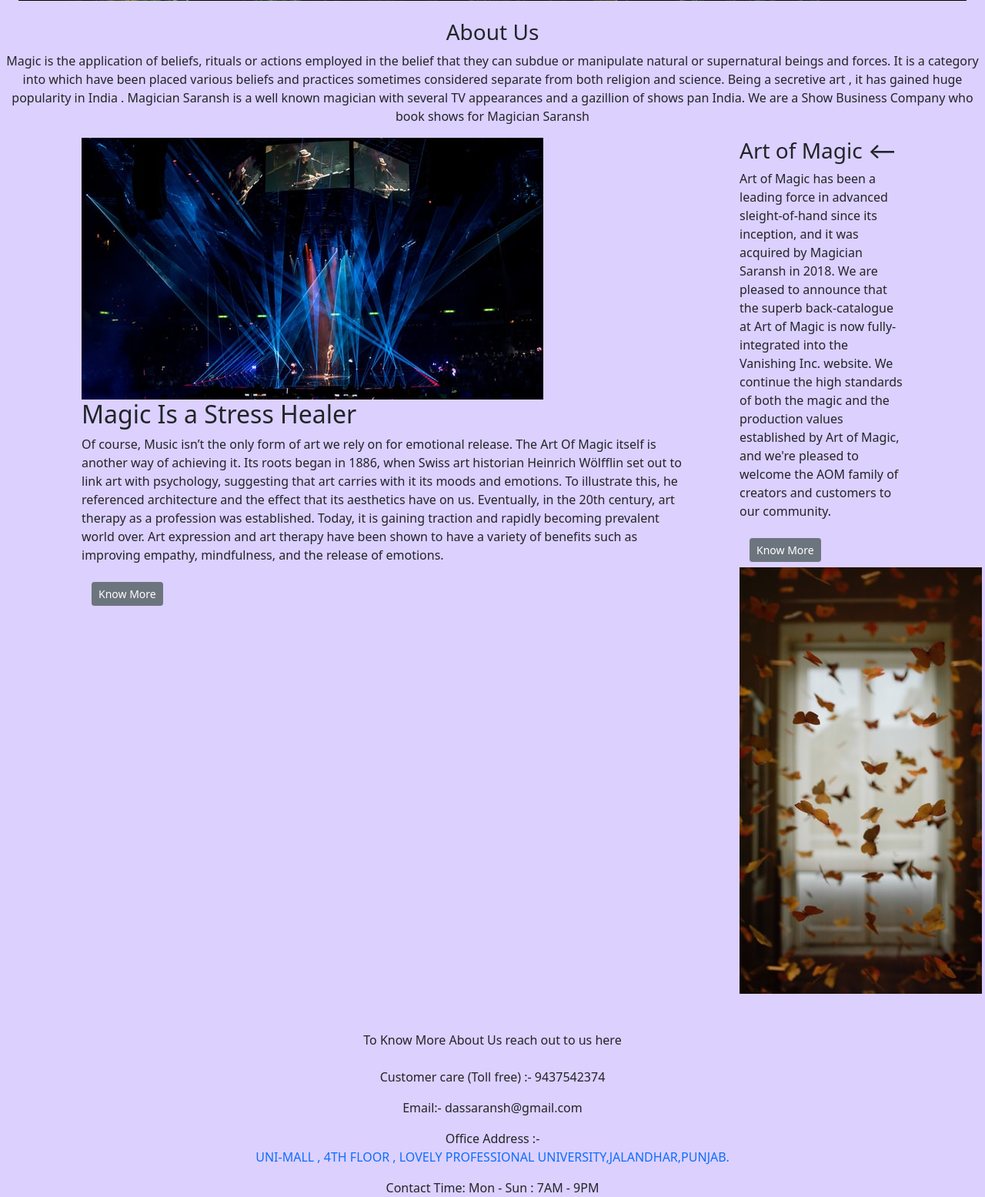
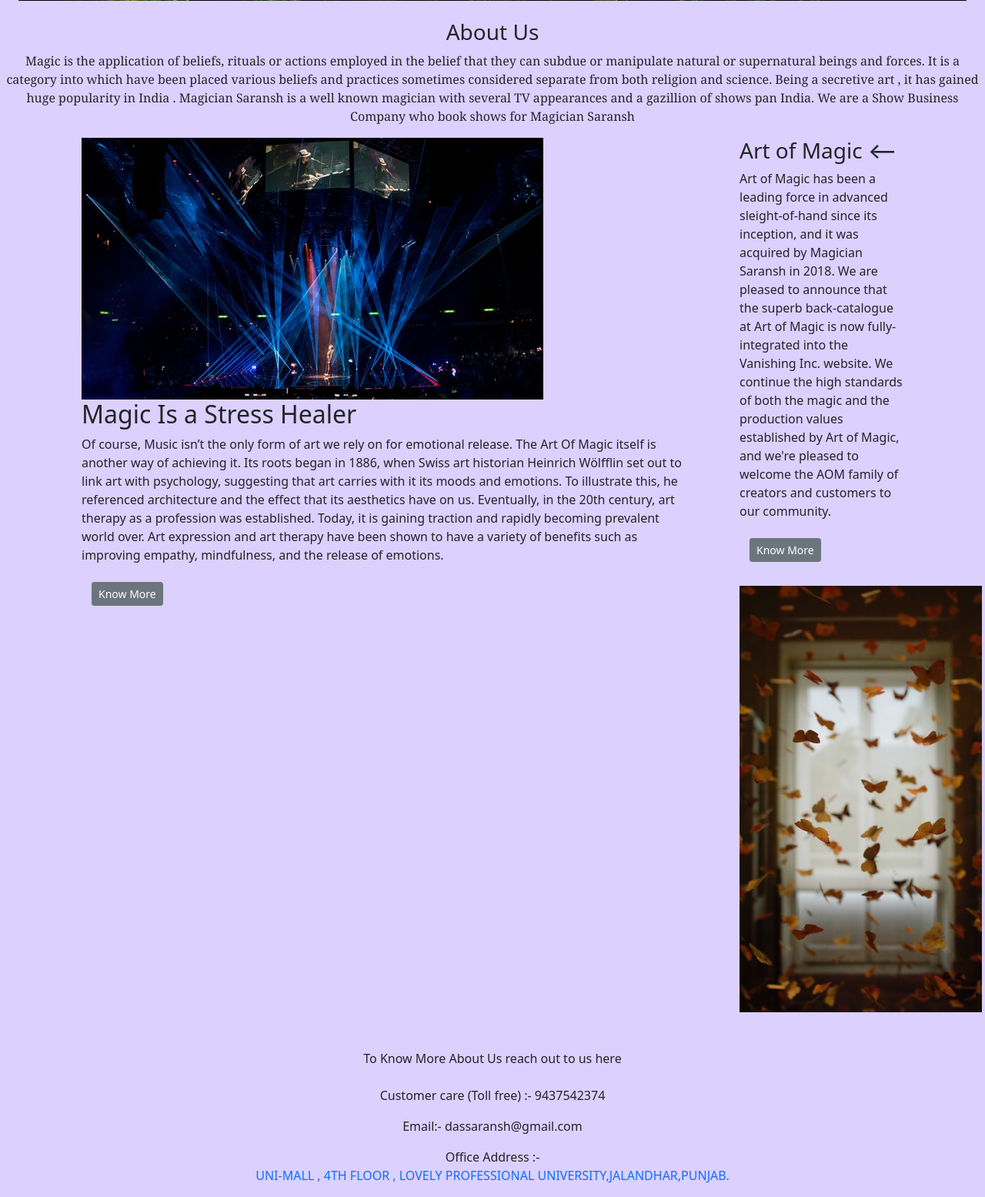
Before and after one commit to Saransh-Das/My-Magic-Website-Mini-Project-with-Django, a Django app: page /about in a window 1280 px wide. Shown: the part 820-2375 px from the top of the page at 77% size. Run offline with Django 3.2, Linux system fonts and the light colour scheme.

Commit message:
Version 3.4 Fonts Updated

```diff
--- a/home/models.py
+++ b/home/models.py
@@ -2,8 +2,8 @@ from django.db import models
 
 # Create your models here.
 class Contact(models.Model):
-    name = models.CharField(max_length=122)
-    email=models.CharField(max_length=122)
+    name = models.CharField(max_length=122 )
+    email=models.CharField(max_length=122 )
     phone=models.CharField(max_length=12)
     desc=models.TextField()
     date = models.DateField()
--- a/templates/about.html
+++ b/templates/about.html
@@ -44,7 +44,7 @@
 <div class="text-center">
     <div class="center">
         <h3>About Us</h3>
-        <p> Magic is the application of beliefs, rituals or actions employed in the belief that they can subdue or manipulate natural or supernatural beings and forces. It is a category into which have been placed various beliefs and practices sometimes considered separate from both religion and science. Being a secretive art , it has gained huge popularity in India . Magician Saransh is a well known magician with several TV appearances and a gazillion of shows pan India. We are a Show Business Company who book shows for Magician Saransh </p>
+        <p style="font-family:Georgia, serif;"> Magic is the application of beliefs, rituals or actions employed in the belief that they can subdue or manipulate natural or supernatural beings and forces. It is a category into which have been placed various beliefs and practices sometimes considered separate from both religion and science. Being a secretive art , it has gained huge popularity in India . Magician Saransh is a well known magician with several TV appearances and a gazillion of shows pan India. We are a Show Business Company who book shows for Magician Saransh </p>
     </div>
 
 </div>
@@ -79,7 +79,8 @@
 
                       <a href="https://en.wikipedia.org/wiki/Magic_(illusion)" class="btn link_btn"><button type="button" class="btn btn-secondary btn-sm">Know More</button></a>
                   </div>
-                  <div class="yoga_banner">
+                  <div class="magic_banner">
+                    <br>
                       <img src="/static/img/22.jfif" alt="Magic" class="Magic" />
                       <div class="photo_overlay"></div>
                   </div>
--- a/templates/contact.html
+++ b/templates/contact.html
@@ -33,7 +33,10 @@
         <textarea class="form-control" id="desc" rows="3" name="desc"></textarea>
     </div>
 <br>
+
+
     <button class="btn btn-primary" type="submit">Submit</button>
+
 </form>
 
 
--- a/templates/index.html
+++ b/templates/index.html
@@ -53,7 +53,7 @@
 
 
 
-    <h1 class="my-4 text-center">The type of Shows we Provide</h1>
+    <h1 class="my-4 text-center" style="font-family:Georgia, serif;">The type of Shows we Provide</h1>
 
     <div class="row row-cols-1 row-cols-sm-2 row-cols-md-3 g-3">
       <div class="col">
```
Also changed, not shown: templates/services.html (+6 -3 lines), db.sqlite3, templates/base.html (line endings or trailing spaces).
